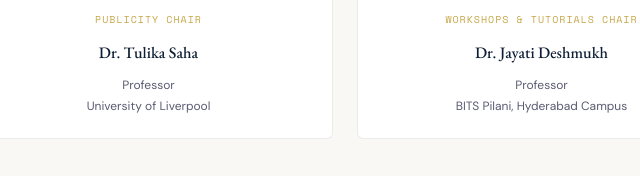
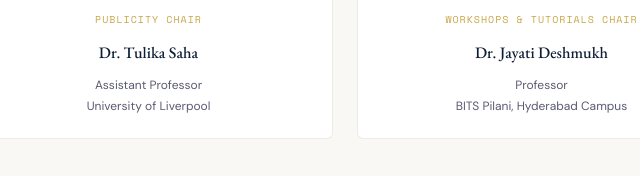
Before and after one commit to WSL-IIITB/WebSciX-2026, a plain HTML site: page pages/Committee.html in a window 1280 px wide. Shown: the part 2044-2220 px from the top of the page, 326-966 px from the left. Drawn offline with nearby package versions, Linux system fonts and the light colour scheme.

Commit message:
Update Committee.html

```diff
--- a/pages/Committee.html
+++ b/pages/Committee.html
@@ -492,7 +492,7 @@
             </a>
 
             <p>
-              Professor<br>
+              Assistant Professor<br>
               University of Liverpool
             </p>
           </div>
```
